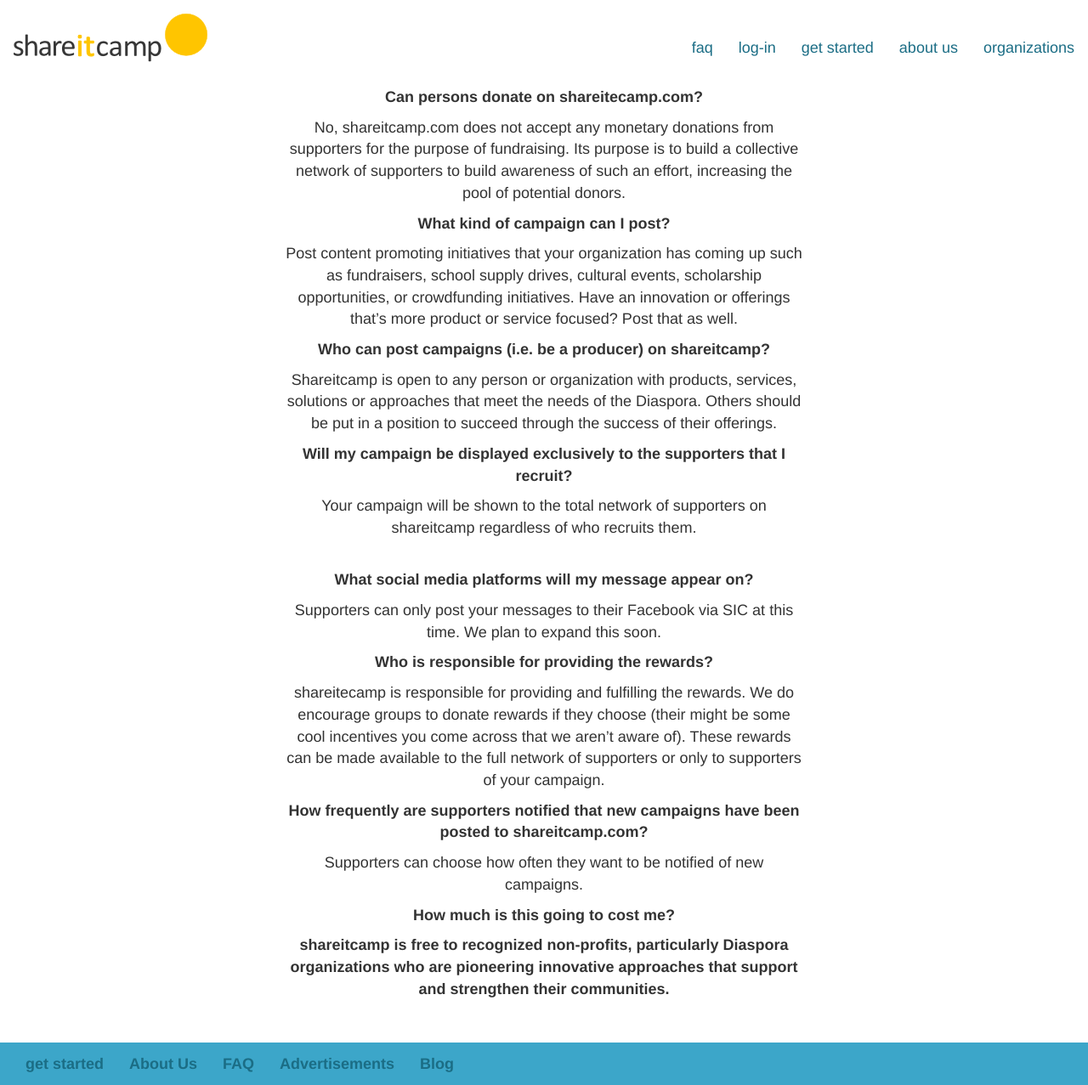
After one commit to msamuels/social_monitization, a PHP site: template templates/frontpage/faq.php in a window 1280 px wide. The commit adds this page. Shown: the whole page at 85% size. Run offline with PHP 8.4, Linux system fonts and the light colour scheme; the template is opened without the code that fills it, so the values that code supplies are empty.

Commit message:
Faq page

```diff
--- a/templates/facebook_header.php
+++ b/templates/facebook_header.php
@@ -62,7 +62,7 @@
         </div>
         <div class="navbar-default" id="myNavbar">
             <ul class="nav navbar-nav navbar-right">
-                <li><a href="/">faq</a></li>
+                <li><a href="/faqs">faq</a></li>
 
                 <?php if(!isset($_SESSION['user_type'])) { ?>
                     <li><a href="/login">log-in</a></li>
--- /dev/null
+++ b/templates/frontpage/faq.php
@@ -0,0 +1,135 @@
+<div class="row">
+
+    <div class="col-sm-3"></div>
+
+    <div class="col-sm-6">
+
+        <?php
+
+        if (true) {
+            ?>
+
+            <p><strong>Can persons donate on shareitecamp.com?</strong></p>
+
+            <p>No, shareitcamp.com does not accept any monetary donations from supporters for the purpose of
+                fundraising.
+                Its purpose is to build a collective network of supporters to build awareness of such an effort,
+                increasing the
+                pool of potential donors.</p>
+
+
+            <p><strong>What kind of campaign can I post?</strong></p>
+
+            <p>Post content promoting initiatives that your organization has coming up such as fundraisers, school
+                supply drives,
+                cultural events, scholarship opportunities, or crowdfunding initiatives. Have an innovation or offerings
+                that’s more
+                product or service focused? Post that as well.</p>
+
+
+            <p><strong>Who can post campaigns (i.e. be a producer) on shareitcamp?</strong></p>
+
+            <p>Shareitcamp is open to any person or organization with products, services, solutions or approaches that
+                meet the
+                needs of the Diaspora. Others should be put in a position to succeed through the success of their
+                offerings.</p>
+
+
+            <p><strong>Will my campaign be displayed exclusively to the supporters that I recruit?</strong></p>
+
+            <p>Your campaign will be shown to the total network of supporters on shareitcamp regardless of who recruits
+                them.</p>
+
+
+            <p><strong>What social media platforms will my message appear on?</strong></p>
+
+            <p>Supporters can only post your messages to their Facebook via SIC at this time. We plan to expand this
+                soon.</p>
+
+
+            <p><strong> Who is responsible for providing the rewards?</strong></p>
+
+            <p>shareitecamp is responsible for providing and fulfilling the rewards. We do encourage groups to donate
+                rewards if
+                they choose (their might be some cool incentives you come across that we aren’t aware of). These rewards
+                can be
+                made available to the full network of supporters or only to supporters of your campaign.</p>
+
+
+            <p><strong> How frequently are supporters notified that new campaigns have been posted to
+                    shareitcamp.com?</strong></p>
+
+            <p>Supporters can choose how often they want to be notified of new campaigns.</p>
+
+
+            <p><strong>How much is this going to cost me?<p><strong>
+
+            <p>shareitcamp is free to recognized non-profits, particularly Diaspora organizations who are pioneering
+                innovative
+                approaches that support and strengthen their communities.</p>
+
+        <?php } else { ?>
+
+            <p><strong>What is a campaign?</strong></p>
+
+            <p>On shareitcamp a campaign is a promotional message that a person or an organization posts to make others
+                aware of
+                their effort and take action. It could be a flyer for an event, a link to place to donate to a cause, an
+                article,
+                etc.</p>
+
+            <p><strong>How will I know when a new campaign is posted?</strong></p>
+
+            <p>There are two ways: 1) we will send you an email about new campaigns, and 2) when you like us on Facebook
+                you’ll
+                receive updates there as well.</p>
+
+            <p><strong>Why only Facebook?</strong></p>
+
+            <p>We are planning on expanding beyond Facebook but thought it was a good place to start.</p>
+
+            <p><strong>Is there a minimum number of Facebook friends that I need to be a supporter?</strong></p>
+
+            <p>Approximately 50 is preferred. This is more to make sure you are human and not a bot.</p>
+
+            <p><strong>How do I earn points?</strong></p>
+
+            <p>That’s the easy part. You receive points when you support (share campaigns) on Facebook.</p>
+
+            <p><strong>What can these points be used for?</strong></p>
+
+            <p>Your points can be redeemed for ‘rewards’ such as gift cards. Once you are logged-in, just click on the
+                rewards
+                section to see what rewards are currently being offered.</p>
+
+
+            <p><strong> Am I obligated to support the campaigns that are posted?</strong></p>
+            <p>Nope. Only support campaigns that you feel strongly about. On our part we will look to recruit
+                organizations that
+                are doing work that fits with our mission and values.</p>
+
+
+            <p><strong>What happens when I click support?</strong></p>
+            <p>If you are logged in, the producer of the campaign is notified that you someone.</p>
+
+
+            <p><strong>How long do I have to post the content?</strong></p>
+
+            On each campaign page you will see a ‘reply by date’, that is the deadline for hitting the support button.
+            You will then need to post the message to Facebook, by clicking the ‘Facebook’ icon on the campaign page within
+            the date range of the campaign period.</p>
+
+
+            <p><strong> Why do you ask for my Facebook follower count?</strong></p>
+            <p>We want to help the organizations understand how many people they are able to reach with their message.
+                We do not
+                share your name or any other identifying information about you.</p>
+
+            <?php
+        }
+        ?>
+    </div>
+
+    <div class="col-sm-3"></div>
+
+</div>
--- a/templates/header.php
+++ b/templates/header.php
@@ -56,7 +56,7 @@
 		</div>
 		<div class="navbar-default" id="myNavbar">
 			<ul class="nav navbar-nav navbar-right">
-				<li><a href="/">faq</a></li>
+				<li><a href="/faqs">faq</a></li>
 
 				<?php if(!isset($_SESSION['user_type'])) { ?>
 					<li><a href="/login">log-in</a></li>
```
Also changed, not shown: routes/frontpage.php (+7 -1 lines).
